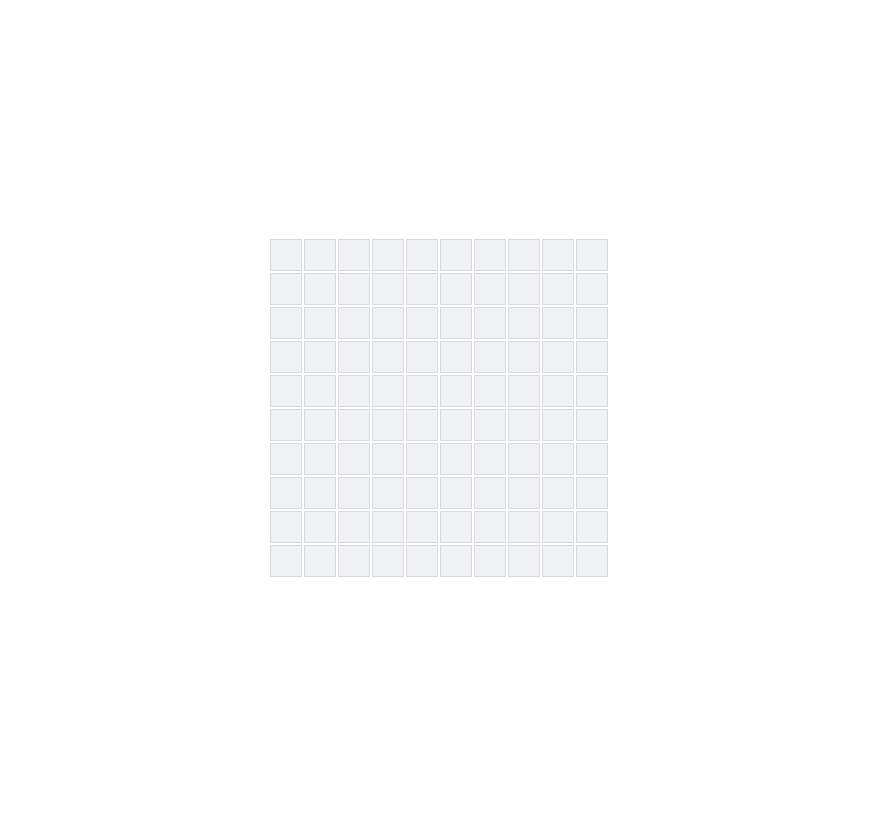
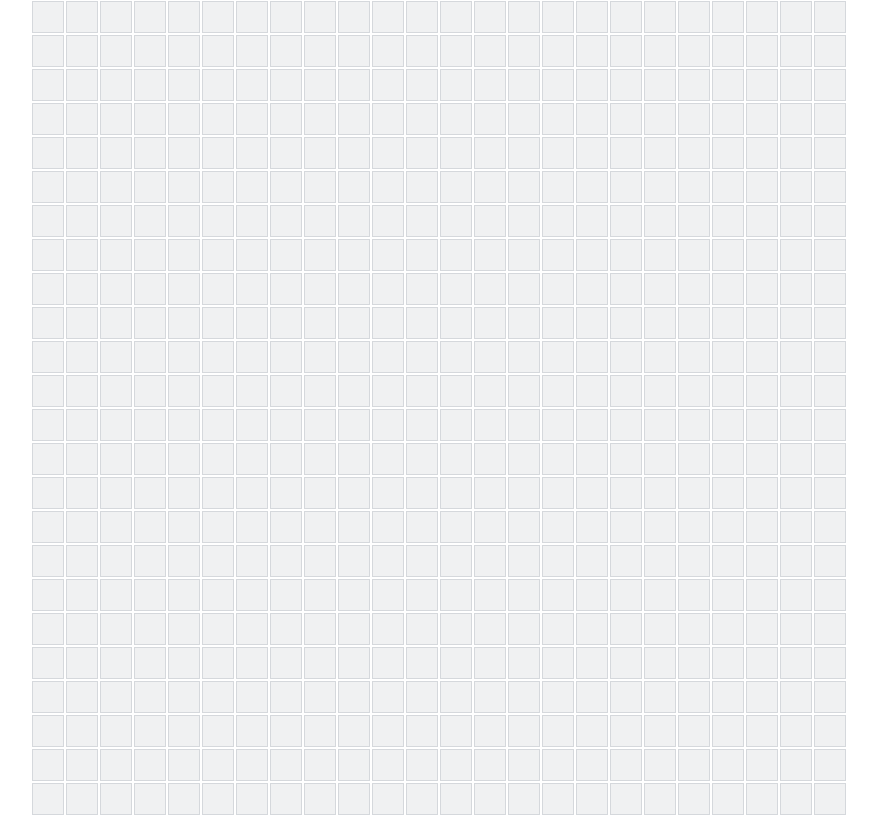
Before and after one commit to LeeShinYeoung/minesweeper, a React (Create React App) app: page / in a window 1280 px wide. Shown: the whole page, without its empty margins (210-1087 px from the left). Built offline with nearby package versions, Linux system fonts and the light colour scheme.

Commit message:
Fix it to exclude bombs on first click

```diff
--- a/src/App.tsx
+++ b/src/App.tsx
@@ -4,20 +4,25 @@ import GridContainer from './components/Grid'
 import Header from './components/Header'
 import { getAllBombCells, isClear } from './helpers/Utils'
 import { flagCell, openCell } from './helpers/Eventor'
-import { generate } from './helpers/Generator'
+import {
+  generateBombs,
+  generateGrid,
+  generateNumbers,
+} from './helpers/Generator'
 import { Cell, Grid } from './interfaces'
 import { CoordinateArray } from './types'
 
 enum GameState {
+  READY,
   PLAYING,
   WON,
   LOST,
 }
 
 function App() {
-  const [width, setWidth] = useState(10)
-  const [height, setHeight] = useState(10)
-  const [bombs, setbombs] = useState(5)
+  const [width, setWidth] = useState(25)
+  const [height, setHeight] = useState(25)
+  const [bombs, setbombs] = useState(10)
   const [start, setStart] = useState(false)
 
   const [gamestate, setGameState] = useState(GameState.PLAYING)
@@ -27,8 +32,8 @@ function App() {
   useEffect(() => setStart(true), [])
 
   useEffect(() => {
-    setGrid(generate(width, height, bombs))
-    setGameState(GameState.PLAYING)
+    setGrid(generateGrid(width, height))
+    setGameState(GameState.READY)
     setStart(false)
   }, [start])
 
@@ -44,7 +49,12 @@ function App() {
   )
 
   function listenOpenCell(x: number, y: number) {
-    if (gamestate !== GameState.PLAYING) return
+    if (gamestate === GameState.READY) {
+      setGrid(generateNumbers(generateBombs(grid, bombs, [{ x, y }])))
+      setGameState(GameState.PLAYING)
+    }
+
+    if (!~[GameState.READY, GameState.PLAYING].indexOf(gamestate)) return
 
     const { opened, is_gameover } = openCell(grid, x, y)
 
--- a/src/helpers/Generator.ts
+++ b/src/helpers/Generator.ts
@@ -9,7 +9,7 @@ export function generate(width: number, height: number, bombs: number) {
   return grid
 }
 
-function generateGrid(width: number, height: number) {
+export function generateGrid(width: number, height: number) {
   const grid: Grid = {}
 
   for (let x = 0; x < width; x++) {
@@ -28,15 +28,17 @@ function generateGrid(width: number, height: number) {
   return grid
 }
 
-function generateBombs(baseGrid: Grid, bombs: number) {
+export function generateBombs(
+  baseGrid: Grid,
+  bombs: number,
+  excludes: CoordinateObject[] = []
+) {
   const grid = { ...baseGrid }
   const { width, height } = getGridWidthAndHeight(grid)
 
   if (width * height < bombs) {
     bombs = width * height
   }
-
-  const excludes: CoordinateObject[] = []
 
   for (let i = 0; i < bombs; i++) {
     const { x, y } = getRandomCoordinate(width, height, excludes)
@@ -47,7 +49,7 @@ function generateBombs(baseGrid: Grid, bombs: number) {
   return grid
 }
 
-function generateNumbers(baseGrid: Grid) {
+export function generateNumbers(baseGrid: Grid) {
   const grid = { ...baseGrid }
   const { width, height } = getGridWidthAndHeight(grid)
 
```
